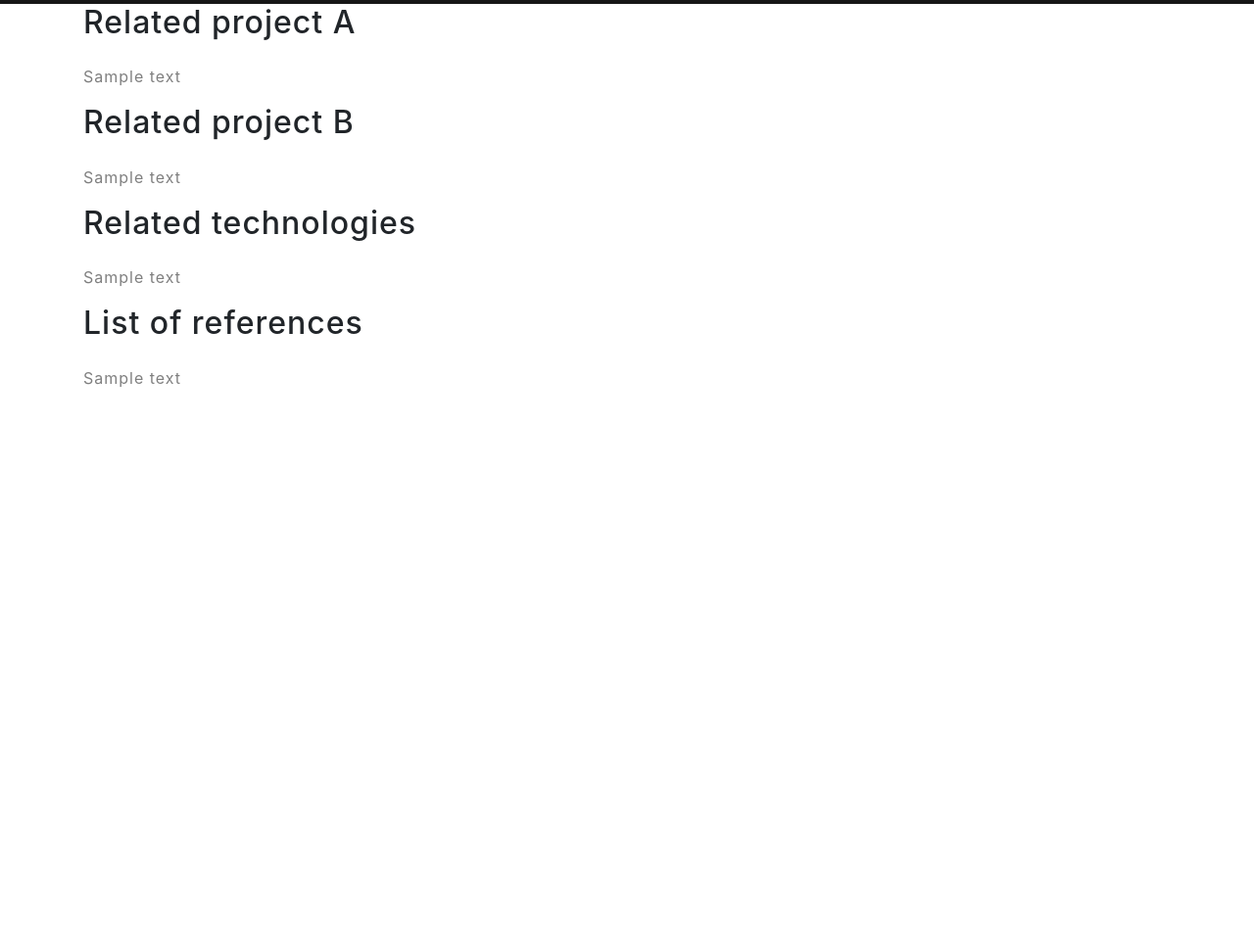
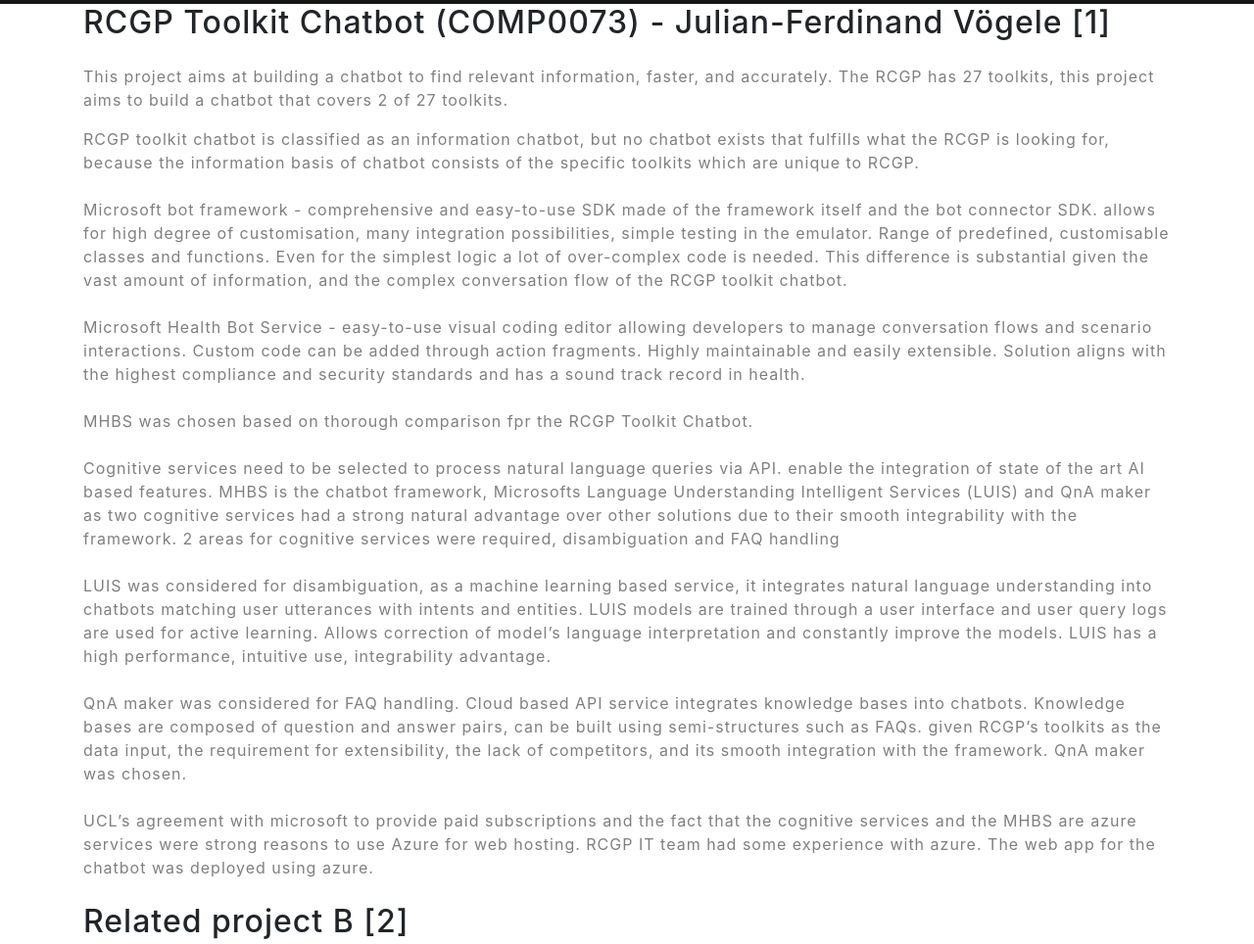
Before and after one commit to GCHeroes1/Group42Website, a website with bundled scripts: page 2research.html in a window 1280 px wide. Shown: the part 796-1760 px from the top of the page at 98% size. Before the commit the page ends 1210 px from the top, so only its background shows below. Built offline with nearby package versions, Linux system fonts and the light colour scheme.

Commit message:
Put in some research
Took 54 minutes

```diff
--- a/2research.html
+++ b/2research.html
@@ -79,8 +79,55 @@
     <div class="container">
       <div class="row">
         <div class="col-lg-12 mx-auto">
-          <h2 class="text-black mb-4">Related project A</h2>
-          <p class="text-black-50">Sample text</p>
+          <h2 class="text-black mb-4">RCGP Toolkit Chatbot (COMP0073) - Julian-Ferdinand Vögele [1]</h2>
+          <p class="text-black-50">This project aims at building a chatbot to find relevant information, faster, and
+            accurately. The RCGP has 27 toolkits, this project aims to build a chatbot that covers 2 of 27 toolkits.
+          </p>
+          <p class="text-black-50 mb-4">
+            RCGP toolkit chatbot is classified as an information chatbot, but no chatbot exists that fulfills what the
+            RCGP is looking for, because the information basis of chatbot consists of the specific toolkits which are unique to RCGP.
+          </p>
+          <p class="text-black-50 mb-4">
+          Microsoft bot framework - comprehensive and easy-to-use SDK made of the framework itself and the bot connector
+          SDK. allows for high degree of customisation, many integration possibilities, simple testing in the emulator.
+          Range of predefined, customisable classes and functions. Even for the simplest logic a lot of over-complex code
+          is needed. This difference is substantial given the vast amount of information, and the complex conversation
+          flow of the RCGP toolkit chatbot.</p>
+          <p class="text-black-50 mb-4">
+            Microsoft Health Bot Service - easy-to-use visual coding editor allowing developers to manage conversation
+            flows and scenario interactions. Custom code can be added through action fragments. Highly maintainable and
+            easily extensible. Solution aligns with the highest compliance and security standards and has a sound track
+            record in health.</p>
+          <p class="text-black-50 mb-4">
+            MHBS was chosen based on thorough comparison fpr the RCGP Toolkit Chatbot.
+          </p>
+          <p class="text-black-50 mb-4">
+            Cognitive services need to be selected to process natural language queries via API. enable the integration
+            of state of the art AI based features. MHBS is the chatbot framework, Microsofts Language Understanding
+            Intelligent Services (LUIS) and QnA maker as two cognitive services had a strong natural advantage over
+            other solutions due to their smooth integrability with the framework. 2 areas for cognitive services were
+            required, disambiguation and FAQ handling
+          </p>
+          <p class="text-black-50 mb-4">
+            LUIS was considered for disambiguation, as a machine learning based service, it integrates natural language
+            understanding into chatbots matching user utterances with intents and entities. LUIS models are trained
+            through a user interface and user query logs are used for active learning. Allows correction of model’s
+            language interpretation and constantly improve the models. LUIS has a high performance, intuitive use,
+            integrability advantage.
+          </p>
+          <p class="text-black-50 mb-4">
+            QnA maker was considered for FAQ handling. Cloud based API service integrates
+            knowledge bases into chatbots. Knowledge bases are composed of question and answer pairs, can be built
+            using semi-structures such as FAQs. given RCGP’s toolkits as the data input, the requirement for
+            extensibility, the lack of competitors, and its smooth integration with the framework. QnA maker was chosen.
+          </p>
+          <p class="text-black-50 mb-4">
+            UCL’s agreement with microsoft to provide paid subscriptions and the fact that the cognitive services and
+            the MHBS are azure services were strong reasons to use Azure for web hosting. RCGP IT team had some
+            experience with azure. The web app for the chatbot was deployed using azure.
+          </p>
+          <p class="text-black-50 mb-4"></p>
+          <p class="text-black-50 mb-4"></p>
         </div>
       </div>
       <!--<img src="img/ipad.png" class="img-fluid" alt="">-->
@@ -93,7 +140,7 @@
     <div class="container">
       <div class="row">
         <div class="col-lg-12 mx-auto">
-          <h2 class="text-black mb-4">Related project B</h2>
+          <h2 class="text-black mb-4">Related project B [2]</h2>
           <p class="text-black-50">Sample text</p>
         </div>
       </div>
@@ -122,7 +169,7 @@
       <div class="row">
         <div class="col-lg-12 mx-auto">
           <h2 class="text-black mb-4">List of references</h2>
-          <p class="text-black-50">Sample text</p>
+          <p class="text-black-50">[1] Julian-Ferdinand Vögele (2019) RCGP Toolkit Chatbot (COMP0073), University College London</p>
         </div>
       </div>
       <!--<img src="img/ipad.png" class="img-fluid" alt="">-->
```
